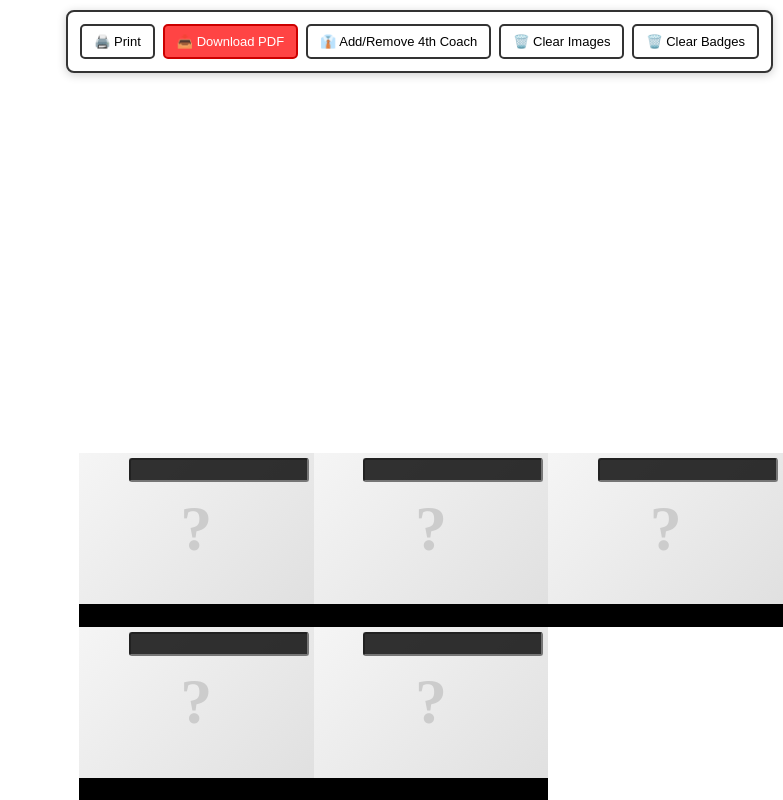
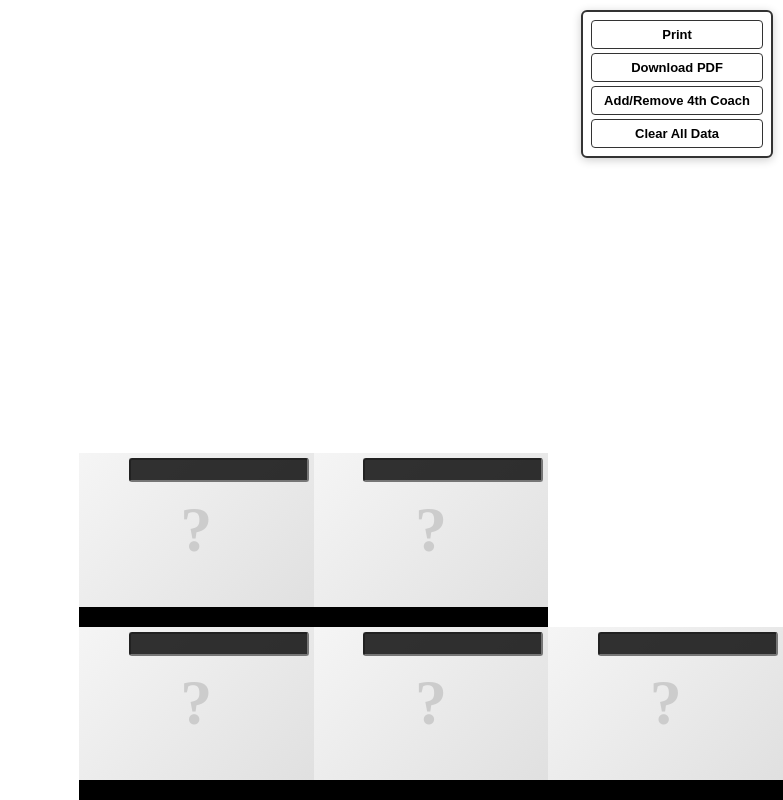
Before and after one commit to plasticfrog/nhl-lineup-generator, a Flask app: page /lineup in a window 1280 px wide. Shown: the whole page, without its empty margins (497-1280 px from the left). Run offline with Flask 3, Linux system fonts and the light colour scheme; parts of the project's set-up code (start-up, migrations or seed data) failed here and were passed over; some libraries are stand-ins or nearby versions.

Commit message:
Update lineup.html

```diff
--- a/templates/lineup.html
+++ b/templates/lineup.html
@@ -3,7 +3,6 @@
 <head>
     <meta charset="UTF-8">
     <title>NHL Team Lineup</title>
-    <!-- Library for PDF Generation -->
     <script src="https://cdnjs.cloudflare.com/ajax/libs/html2pdf.js/0.10.1/html2pdf.bundle.min.js"></script>
     <style>
         * {
@@ -60,7 +59,6 @@
             border-right: 5px solid #000;
         }
 
-        /* Updated Widths: 45% Defense, 55% Staff */
         .defensemen-grid {
             display: grid;
             grid-template-columns: repeat(2, 1fr);
@@ -70,13 +68,28 @@
             gap: 0;
         }
 
+        /* Staff Layout: 2 Rows (Goalies Top, Coaches Bottom) */
         .staff-grid {
-            display: grid;
-            grid-template-columns: repeat(3, 1fr);
-            grid-template-rows: repeat(2, 1fr);
+            display: flex;
+            flex-direction: column;
             height: 100%;
             width: 55%;
-            gap: 0;
+        }
+
+        .goalie-row {
+            display: grid;
+            grid-template-columns: repeat(3, 1fr); /* 3 slots: G1, G2, and Future Slot */
+            height: 50%;
+        }
+
+        .coach-row {
+            display: flex; /* Flex allows "squishing" */
+            height: 50%;
+        }
+
+        .coach-row .staff-member {
+            flex: 1;
+            min-width: 0;
         }
 
         .player {
@@ -175,6 +188,7 @@
         }
 
         .placeholder { font-size: 4em; color: #ccc; font-weight: bold; }
+
         .upload-hint {
             position: absolute;
             bottom: 10px;
@@ -185,9 +199,11 @@
             font-size: 0.9em;
             opacity: 0;
             transition: opacity 0.2s;
+            pointer-events: none;
             text-align: center;
             z-index: 5;
         }
+
         .player-img-container:hover .upload-hint { opacity: 1; }
 
         .staff-member {
@@ -198,10 +214,7 @@
             flex-direction: column;
         }
 
-        /* Logic to hide 4th coach */
-        .staff-member.hidden-coach {
-            display: none !important;
-        }
+        .staff-member.hidden-coach { display: none !important; }
 
         .staff-img-container {
             flex: 1;
@@ -220,11 +233,10 @@
             color: #fff;
             text-align: center;
             padding: 4px 5px;
-            font-size: 0.75em;
+            font-size: 0.7em;
             font-weight: bold;
             border: none;
             width: 100%;
-            line-height: 1.2;
         }
 
         .staff-role {
@@ -245,41 +257,42 @@
             top: 10px;
             right: 10px;
             background: white;
-            padding: 10px;
+            padding: 8px;
             border: 2px solid #333;
-            border-radius: 8px;
+            border-radius: 6px;
             box-shadow: 0 2px 10px rgba(0,0,0,0.2);
             z-index: 1000;
+            cursor: move;
+            display: flex;
+            flex-direction: column;
+            gap: 4px;
         }
 
         .controls button {
-            padding: 8px 12px;
-            margin: 2px;
+            padding: 6px 12px;
             font-size: 13px;
             cursor: pointer;
-            border: 2px solid #333;
+            border: 1px solid #333;
             background: white;
-            border-radius: 5px;
+            border-radius: 4px;
+            font-weight: bold;
+            white-space: nowrap;
         }
 
-        .controls button:hover { background: #333; color: white; }
-        .controls .btn-pdf { background: #ff4444; color: white; border-color: #cc0000; }
-        .controls .btn-pdf:hover { background: #cc0000; }
+        .controls button:hover { background: #eee; }
 
         @media print {
             .controls, .upload-hint, .badge-selector, .hidden-input { display: none !important; }
-            .staff-member.hidden-coach { display: none !important; }
             .player-img-container:hover { outline: none !important; }
         }
     </style>
 </head>
 <body>
-    <div class="controls" id="control-panel">
-        <button onclick="window.print()">🖨️ Print</button>
-        <button class="btn-pdf" onclick="downloadPDF()">📥 Download PDF</button>
-        <button onclick="toggleFourthCoach()">👔 Add/Remove 4th Coach</button>
-        <button onclick="clearAllCustomImages()">🗑️ Clear Images</button>
-        <button onclick="clearAllBadges()">🗑️ Clear Badges</button>
+    <div class="controls" id="draggable-controls">
+        <button onclick="window.print()">Print</button>
+        <button onclick="downloadPDF()">Download PDF</button>
+        <button onclick="toggleFourthCoach()">Add/Remove 4th Coach</button>
+        <button onclick="clearAllData()">Clear All Data</button>
     </div>
 
     <div class="container" id="lineup-content">
@@ -289,40 +302,36 @@
 
         <div class="defensemen-section">
             <div class="defensemen-grid" id="defensemen-grid"></div>
-            <div class="staff-grid" id="staff-grid"></div>
+            <div class="staff-grid">
+                <div class="goalie-row" id="goalie-row"></div>
+                <div class="coach-row" id="coach-row"></div>
+            </div>
         </div>
     </div>
 
     <script>
         const lineupData = JSON.parse(localStorage.getItem('lineup_data') || '{"forwards":[],"defensemen":[],"goalies":[],"coaches":[],"team":"NHL"}');
+        const STORAGE_KEY = 'nhl_lineup_custom_images_nogap';
+        const BADGE_STORAGE_KEY = 'nhl_lineup_badges';
+        const COACH_TOGGLE_KEY = 'nhl_show_fourth_coach';
+        const STAFF_STORAGE_KEY = 'nhl_lineup_staff';
 
         const FORWARDS = lineupData.forwards.map(p => ({ name: p.name, image: p.headshot_url, number: p.number || '' }));
         const DEFENSEMEN = lineupData.defensemen.map(p => ({ name: p.name, image: p.headshot_url, number: p.number || '' }));
         const GOALIES = lineupData.goalies || [];
         const COACHES = lineupData.coaches || [];
 
-        const STORAGE_KEY = 'nhl_lineup_custom_images_nogap';
-        const BADGE_STORAGE_KEY = 'nhl_lineup_badges';
-        const COACH_TOGGLE_KEY = 'nhl_show_fourth_coach';
-
         let draggedElement = null;
 
-        function loadCustomImages() { return JSON.parse(localStorage.getItem(STORAGE_KEY) || '{}'); }
-        function saveCustomImage(playerName, imageData) {
-            const images = loadCustomImages();
-            images[playerName] = imageData;
-            localStorage.setItem(STORAGE_KEY, JSON.stringify(images));
+        function clearAllData() {
+            if(confirm('Are you sure you want to clear all images, badges, and custom names?')) {
+                localStorage.removeItem(STORAGE_KEY);
+                localStorage.removeItem(BADGE_STORAGE_KEY);
+                localStorage.removeItem('nhl_lineup_custom_names');
+                localStorage.removeItem(STAFF_STORAGE_KEY);
+                location.reload();
+            }
         }
-
-        function clearAllCustomImages() { if (confirm('Clear images?')) { localStorage.removeItem(STORAGE_KEY); location.reload(); } }
-        function loadBadges() { return JSON.parse(localStorage.getItem(BADGE_STORAGE_KEY) || '{}'); }
-        function saveBadge(playerName, badge) {
-            const badges = loadBadges();
-            if (badge === 'none') delete badges[playerName]; else badges[playerName] = badge;
-            localStorage.setItem(BADGE_STORAGE_KEY, JSON.stringify(badges));
-        }
-
-        function clearAllBadges() { if (confirm('Clear badges?')) { localStorage.removeItem(BADGE_STORAGE_KEY); location.reload(); } }
 
         function toggleFourthCoach() {
             const current = localStorage.getItem(COACH_TOGGLE_KEY) === 'true';
@@ -335,25 +344,23 @@
             const team = lineupData.team || "NHL";
             const date = new Date().toISOString().split('T')[0];
             const filename = `${team}_Headshots_${date}.pdf`;
+            const controls = document.getElementById('draggable-controls');
 
-            const opt = {
+            controls.style.display = 'none';
+            html2pdf().set({
                 margin: 0,
                 filename: filename,
                 image: { type: 'jpeg', quality: 0.98 },
-                html2canvas: { scale: 2, useCORS: true, logging: false },
+                html2canvas: { scale: 2, useCORS: true },
                 jsPDF: { unit: 'in', format: 'letter', orientation: 'portrait' }
-            };
-
-            // Hide controls temporarily for capture
-            document.getElementById('control-panel').style.display = 'none';
-            html2pdf().set(opt).from(element).save().then(() => {
-                document.getElementById('control-panel').style.display = 'block';
+            }).from(element).save().then(() => {
+                controls.style.display = 'flex';
             });
         }
 
         function createPlayerCard(player) {
-            const customImages = loadCustomImages();
-            const badges = loadBadges();
+            const customImages = JSON.parse(localStorage.getItem(STORAGE_KEY) || '{}');
+            const badges = JSON.parse(localStorage.getItem(BADGE_STORAGE_KEY) || '{}');
             const card = document.createElement('div');
             card.className = 'player';
             card.draggable = true;
@@ -361,47 +368,59 @@
             const imgContainer = document.createElement('div');
             imgContainer.className = 'player-img-container';
 
-            const imageToUse = customImages[player.name] || player.image;
-            if (imageToUse) {
+            const imgUrl = customImages[player.name] || player.image;
+            if (imgUrl) {
                 const img = document.createElement('img');
-                img.src = imageToUse;
-                img.className = 'player-img';
+                img.src = imgUrl; img.className = 'player-img';
                 imgContainer.appendChild(img);
             } else {
                 imgContainer.innerHTML = '<div class="placeholder">?</div>';
             }
 
-            const badge = badges[player.name];
-            if (badge && badge !== 'none') {
+            const b = badges[player.name];
+            if (b && b !== 'none') {
                 const bDiv = document.createElement('div');
-                bDiv.className = 'badge';
-                bDiv.textContent = badge;
-                if (badge === '★') bDiv.dataset.type = 'star';
-                else if (badge === 'C') bDiv.dataset.type = 'captain';
-                else if (badge === 'A') bDiv.dataset.type = 'alternate';
+                bDiv.className = 'badge'; bDiv.textContent = b;
+                if (b === '★') bDiv.dataset.type = 'star';
+                else if (b === 'C') bDiv.dataset.type = 'captain';
+                else if (b === 'A') bDiv.dataset.type = 'alternate';
                 imgContainer.appendChild(bDiv);
             }
 
+            const hint = document.createElement('div');
+            hint.className = 'upload-hint';
+            hint.textContent = player.name + ' - Click to upload | Drag to reorder';
+            imgContainer.appendChild(hint);
+
             addBadgeSelector(imgContainer, player.name);
 
-            const input = document.createElement('input');
-            input.type = 'file'; input.className = 'hidden-input';
-            input.onchange = (e) => handleImageUpload(e.target.files[0], imgContainer, player.name);
-            imgContainer.onclick = (e) => { if(!e.target.closest('.badge-selector')) input.click(); };
+            const fileInp = document.createElement('input');
+            fileInp.type = 'file'; fileInp.style.display = 'none';
+            fileInp.onchange = (e) => {
+                const reader = new FileReader();
+                reader.onload = (ev) => {
+                    const imgs = JSON.parse(localStorage.getItem(STORAGE_KEY) || '{}');
+                    imgs[player.name] = ev.target.result;
+                    localStorage.setItem(STORAGE_KEY, JSON.stringify(imgs));
+                    location.reload();
+                };
+                reader.readAsDataURL(e.target.files[0]);
+            };
+            imgContainer.onclick = (e) => { if(!e.target.closest('.badge-selector')) fileInp.click(); };
 
             card.appendChild(imgContainer);
             const info = document.createElement('div');
-            info.className = 'player-info';
-            info.contentEditable = 'true';
-            const nameParts = player.name.split(' ');
-            info.textContent = player.number ? `#${player.number} ${nameParts[nameParts.length-1]}` : nameParts[nameParts.length-1];
+            info.className = 'player-info'; info.contentEditable = 'true';
+            const nameArr = player.name.split(' ');
+            const lName = nameArr[nameArr.length-1];
+            info.textContent = player.number ? `#${player.number} ${lName}` : lName;
             card.appendChild(info);
 
-            // Drag Logic
             card.ondragstart = (e) => { draggedElement = card; card.classList.add('dragging'); };
             card.ondragend = () => card.classList.remove('dragging');
             card.ondragover = (e) => e.preventDefault();
             card.ondrop = (e) => {
+                e.preventDefault();
                 if (draggedElement && draggedElement !== card) {
                     const p = card.parentElement;
                     const dIdx = [...p.children].indexOf(draggedElement);
@@ -417,48 +436,40 @@
             const selector = document.createElement('div');
             selector.className = 'badge-selector';
             const sel = document.createElement('select');
-            sel.innerHTML = '<option value="none">No Badge</option><option value="C">C</option><option value="A">A</option><option value="★">★</option>';
-            sel.onchange = (e) => { saveBadge(playerName, sel.value); location.reload(); };
+            sel.innerHTML = '<option value="none">Badge</option><option value="C">C</option><option value="A">A</option><option value="★">★</option>';
+            sel.onchange = (e) => {
+                const badges = JSON.parse(localStorage.getItem(BADGE_STORAGE_KEY) || '{}');
+                if (sel.value === 'none') delete badges[playerName]; else badges[playerName] = sel.value;
+                localStorage.setItem(BADGE_STORAGE_KEY, JSON.stringify(badges));
+                location.reload();
+            };
             selector.appendChild(sel);
             container.appendChild(selector);
         }
 
-        function handleImageUpload(file, container, playerName) {
-            if (!file) return;
-            const reader = new FileReader();
-            reader.onload = (e) => { saveCustomImage(playerName, e.target.result); location.reload(); };
-            reader.readAsDataURL(file);
-        }
-
         function createStaffMember(type, index) {
+            const staffData = JSON.parse(localStorage.getItem(STAFF_STORAGE_KEY) || '{}');
             const key = `staff_${type}_${index}`;
-            const staffData = JSON.parse(localStorage.getItem('nhl_lineup_staff') || '{}');
             const saved = staffData[key] || {};
 
-            // Prefill logic
-            let prefilled = {};
-            if (type === 'Goalie' && GOALIES[index-1]) {
-                prefilled = { name: GOALIES[index-1].name, image: GOALIES[index-1].headshot_url, role: 'GOALIE' };
-            } else if (type === 'Coach' && COACHES[index-1]) {
-                prefilled = { name: COACHES[index-1].name, image: COACHES[index-1].headshot_url, role: COACHES[index-1].role };
-            }
+            let pre = {};
+            if (type === 'Goalie' && GOALIES[index-1]) pre = { name: GOALIES[index-1].name, image: GOALIES[index-1].headshot_url, role: 'GOALIE' };
+            else if (type === 'Coach' && COACHES[index-1]) pre = { name: COACHES[index-1].name, image: COACHES[index-1].headshot_url, role: COACHES[index-1].role };
 
-            const data = (saved.name || saved.image) ? saved : prefilled;
+            const data = (saved.name || saved.image) ? saved : pre;
 
             const member = document.createElement('div');
             member.className = 'staff-member';
             if (type === 'Coach' && index === 4) {
-                const show = localStorage.getItem(COACH_TOGGLE_KEY) === 'true';
-                if (!show) member.classList.add('hidden-coach');
+                if (localStorage.getItem(COACH_TOGGLE_KEY) !== 'true') member.classList.add('hidden-coach');
             }
 
             const imgCont = document.createElement('div');
             imgCont.className = 'staff-img-container';
 
             const roleInp = document.createElement('input');
-            roleInp.className = 'staff-role';
-            roleInp.value = data.role || type.toUpperCase();
-            roleInp.oninput = () => { staffData[key] = staffData[key] || {}; staffData[key].role = roleInp.value; localStorage.setItem('nhl_lineup_staff', JSON.stringify(staffData)); };
+            roleInp.className = 'staff-role'; roleInp.value = data.role || type.toUpperCase();
+            roleInp.oninput = () => { staffData[key] = staffData[key] || {}; staffData[key].role = roleInp.value; localStorage.setItem(STAFF_STORAGE_KEY, JSON.stringify(staffData)); };
             imgCont.appendChild(roleInp);
 
             if (data.image) {
@@ -468,42 +479,60 @@
                 imgCont.innerHTML += '<div class="placeholder">?</div>';
             }
 
-            const fileInp = document.createElement('input'); fileInp.type = 'file'; fileInp.className = 'hidden-input';
-            fileInp.onchange = (e) => {
-                const reader = new FileReader();
-                reader.onload = (ev) => {
-                    staffData[key] = staffData[key] || {}; staffData[key].image = ev.target.result;
-                    localStorage.setItem('nhl_lineup_staff', JSON.stringify(staffData)); location.reload();
-                };
-                reader.readAsDataURL(e.target.files[0]);
+            const fInp = document.createElement('input'); fInp.type = 'file'; fInp.style.display = 'none';
+            fInp.onchange = (e) => {
+                const r = new FileReader();
+                r.onload = (ev) => { staffData[key] = staffData[key] || {}; staffData[key].image = ev.target.result; localStorage.setItem(STAFF_STORAGE_KEY, JSON.stringify(staffData)); location.reload(); };
+                r.readAsDataURL(e.target.files[0]);
             };
-            imgCont.onclick = () => fileInp.click();
+            imgCont.onclick = () => fInp.click();
+            member.appendChild(imgCont);
 
-            member.appendChild(imgCont);
-            const nameInp = document.createElement('input');
-            nameInp.className = 'staff-name-input';
-            nameInp.value = data.name || '';
-            nameInp.oninput = () => { staffData[key] = staffData[key] || {}; staffData[key].name = nameInp.value; localStorage.setItem('nhl_lineup_staff', JSON.stringify(staffData)); };
-            member.appendChild(nameInp);
+            const nInp = document.createElement('input');
+            nInp.className = 'staff-name-input'; nInp.value = data.name || '';
+            nInp.oninput = () => { staffData[key] = staffData[key] || {}; staffData[key].name = nInp.value; localStorage.setItem(STAFF_STORAGE_KEY, JSON.stringify(staffData)); };
+            member.appendChild(nInp);
 
             return member;
+        }
+
+        function initDraggable() {
+            const controls = document.getElementById('draggable-controls');
+            let isDragging = false;
+            let offset = { x: 0, y: 0 };
+            controls.addEventListener('mousedown', (e) => {
+                if (e.target.tagName === 'BUTTON' || e.target.tagName === 'SELECT') return;
+                isDragging = true;
+                offset.x = e.clientX - controls.offsetLeft;
+                offset.y = e.clientY - controls.offsetTop;
+            });
+            document.addEventListener('mousemove', (e) => {
+                if (!isDragging) return;
+                controls.style.left = (e.clientX - offset.x) + 'px';
+                controls.style.top = (e.clientY - offset.y) + 'px';
+                controls.style.right = 'auto';
+            });
+            document.addEventListener('mouseup', () => isDragging = false);
         }
 
         document.addEventListener('DOMContentLoaded', () => {
             const fGrid = document.getElementById('forwards-grid');
             const dGrid = document.getElementById('defensemen-grid');
-            const sGrid = document.getElementById('staff-grid');
+            const goalieRow = document.getElementById('goalie-row');
+            const coachRow = document.getElementById('coach-row');
 
             FORWARDS.forEach(p => fGrid.appendChild(createPlayerCard(p)));
             DEFENSEMEN.forEach(p => dGrid.appendChild(createPlayerCard(p)));
 
-            // Staff layout: G1, G2, C1 (Top) | C2, C3, C4 (Bottom)
-            sGrid.appendChild(createStaffMember('Goalie', 1));
-            sGrid.appendChild(createStaffMember('Goalie', 2));
-            sGrid.appendChild(createStaffMember('Coach', 1));
-            sGrid.appendChild(createStaffMember('Coach', 2));
-            sGrid.appendChild(createStaffMember('Coach', 3));
-            sGrid.appendChild(createStaffMember('Coach', 4));
+            goalieRow.appendChild(createStaffMember('Goalie', 1));
+            goalieRow.appendChild(createStaffMember('Goalie', 2));
+
+            coachRow.appendChild(createStaffMember('Coach', 1));
+            coachRow.appendChild(createStaffMember('Coach', 2));
+            coachRow.appendChild(createStaffMember('Coach', 3));
+            coachRow.appendChild(createStaffMember('Coach', 4));
+
+            initDraggable();
         });
     </script>
 </body>
```
